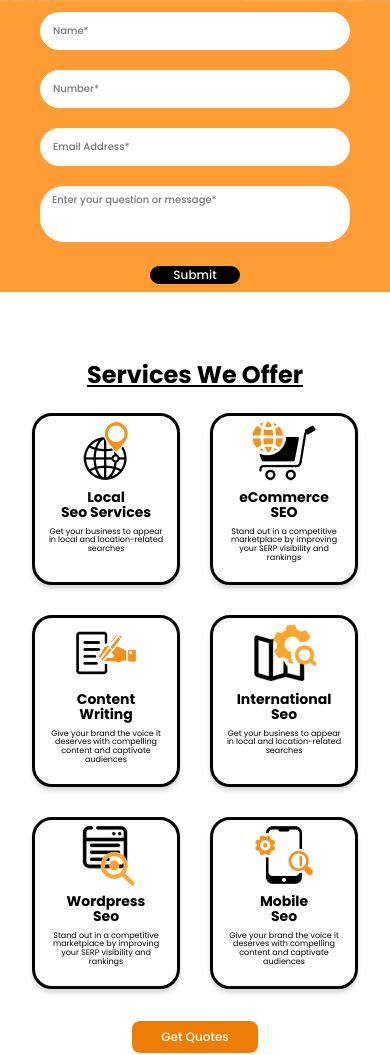
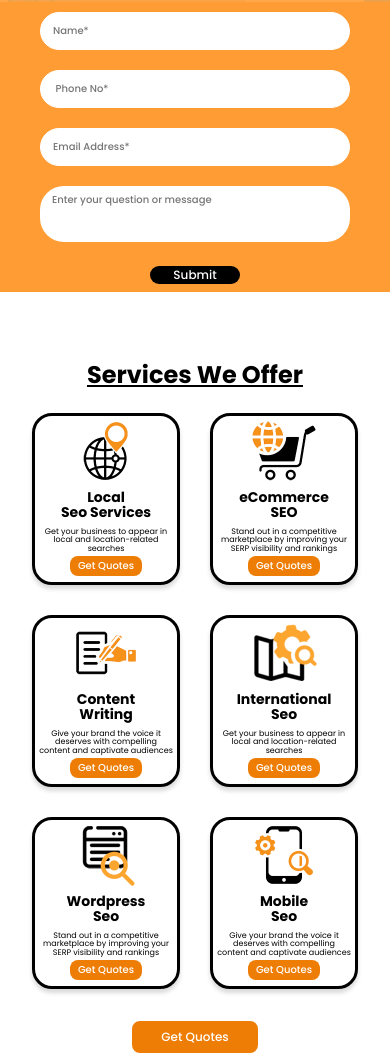
Before and after one commit to kailash0575/thankyou, a React (Vite) app: page / in a window 390 px wide. Shown: the part 305-1360 px from the top of the page. Built offline with nearby package versions, Linux system fonts and the light colour scheme; a web font is replaced by a local one.

Commit message:
commit chnages

```diff
--- a/src/App.css
+++ b/src/App.css
@@ -77,11 +77,11 @@
 }
 
 .left_hero_section h1 {
-  font-size: 120px;
+  font-size: 110px;
   font-family: "Abril Fatface", serif;
   color: white;
   padding: 0 40px;
-  line-height: 130px;
+  line-height: 120px;
   font-weight: 400;
 }
 
@@ -187,7 +187,17 @@
   display: flex;
   gap: 60px;
 }
-
+.getQuotes button{
+  padding: 10px 15px;
+  font-family: "Poppins", sans-serif;
+  background-color: #ee7d05;
+  color: white;
+  border-radius: 8px;
+  font-size: 16px;
+  font-weight: 500;
+  margin-top: 10px;
+  border: none;
+}
 .card_image {
   margin-bottom: 23px;
 }
@@ -201,7 +211,7 @@
   height: 110px;
   width: 110px;
   height: 140px; */
-  margin-top: 79px;
+  margin-top: 40px;
 }
 
 .ace_services_card {
@@ -364,8 +374,8 @@
   font-size: 40;
   font-weight: 700;
   text-align: center;
-  font-size: 40px;
-  line-height: 44px;
+  font-size: 35px;
+  line-height: 35px;
   color: white;
 }
 
@@ -376,8 +386,8 @@
 }
 
 .Comprehensive_item {
-  width: 200px;
-  height: 200px;
+  width: 170px;
+  height: 170px;
   background: white;
   justify-content: center;
   align-items: center;
@@ -386,7 +396,7 @@
 }
 
 #Comprehensive_main_container2 {
-  margin-top: 36px;
+  margin-top: 12px;
 }
 
 .send_proposal h4 {
@@ -570,6 +580,7 @@ Height
 }
 .ace_services_card p {
   padding: 0 28px;
+  height: 105px;
 }
 .ace_services_card {
   flex-wrap: wrap;
@@ -758,6 +769,22 @@ Height
     justify-content: space-between;
     flex-wrap: wrap;
   }
+  /*  */
+  .getQuotes button {
+    padding: 2px 8px;
+    font-family: "Poppins", sans-serif;
+    background-color: #ee7d05;
+    color: white;
+    border-radius: 8px;
+    font-size: 10px;
+    font-weight: 500;
+    /* margin-top: 10px; */
+    border: none;
+    position: relative;
+    bottom: 18px;
+}
+  /*  */
+
   .left_hero_section h1 {
     font-size: 48px;
 
@@ -824,7 +851,7 @@ Height
     margin-top: 8px;
   }
   .ace_services_card p {
-    padding: 0 12px;
+    padding: 0 4px;
     margin-bottom: 10px;
   }
   .contact_us button {
--- a/src/App.jsx
+++ b/src/App.jsx
@@ -133,7 +133,7 @@ function App() {
               maxLength="10"
               pattern="\d{10}"
               className="form_input_box"
-              placeholder="Number*"
+              placeholder=" Phone No*"
               required
             />
 
@@ -149,7 +149,7 @@ function App() {
             <textarea
               id="textarea"
               className="fixed-size-textarea"
-              placeholder="Enter your question or message*"
+              placeholder="Enter your question or message"
             ></textarea>
 
             <button className="form_button" type="submit">
@@ -175,6 +175,9 @@ function App() {
             <p>
               Get your business to appear in local and location-related searches
             </p>
+            <div className="getQuotes">
+              <button>Get Quotes</button>
+            </div>
           </div>
           {/*  */}
           <div className="card_item">
@@ -187,6 +190,9 @@ function App() {
               Stand out in a competitive marketplace by improving your SERP
               visibility and rankings
             </p>
+            <div className="getQuotes">
+              <button>Get Quotes</button>
+            </div>
           </div>
           <div className="card_item">
             <div className="card_image">
@@ -198,6 +204,9 @@ function App() {
               Give your brand the voice it deserves with compelling content and
               captivate audiences
             </p>
+            <div className="getQuotes">
+              <button>Get Quotes</button>
+            </div>
           </div>
           <div className="card_item">
             <div className="card_image">
@@ -208,6 +217,10 @@ function App() {
             <p>
               Get your business to appear in local and location-related searches
             </p>
+
+            <div className="getQuotes">
+              <button>Get Quotes</button>
+            </div>
           </div>
           <div className="card_item">
             <div className="card_image">
@@ -223,6 +236,9 @@ Seo "
               Stand out in a competitive marketplace by improving your SERP
               visibility and rankings
             </p>
+            <div className="getQuotes">
+              <button>Get Quotes</button>
+            </div>
           </div>
           <div className="card_item">
             <div className="card_image">
@@ -238,6 +254,9 @@ Seo "
               Give your brand the voice it deserves with compelling content and
               captivate audiences
             </p>
+            <div className="getQuotes">
+              <button>Get Quotes</button>
+            </div>
           </div>
         </div>
       </div>
@@ -674,7 +693,7 @@ SEO"
                       minLength="10"
                       maxLength="10"
                       className="form_input_box"
-                      placeholder="Number*"
+                      placeholder=" Phone No*"
                       required
                     />
                     {/* <label for="message" className='form_label'>Your message</label> */}
@@ -682,7 +701,7 @@ SEO"
                     <textarea
                       id="textarea"
                       className="fixed-size-textarea textarea_container"
-                      placeholder="Enter your question or message*"
+                      placeholder="Enter your question or message"
                     ></textarea>
                   </div>
                 </div>
@@ -759,7 +778,7 @@ SEO"
         <div className="portfolio_container">
           <li>
             <a
-              href="https://drive.google.com/file/d/1OHa-28VQVEJyfloTBF1BkvvzCCVwCygH/view"
+              href="https://drive.google.com/file/d/1m0tzKzRFSwL9mQghmhu3dPRhEH0IhRTM/view"
               target="_blank"
             >
               {" "}
```
Also changed, not shown: 1 other file (tests, documents, lock files or other folders).
